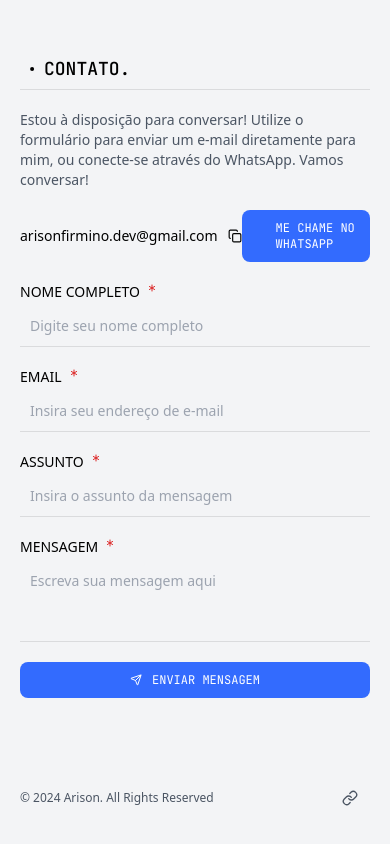
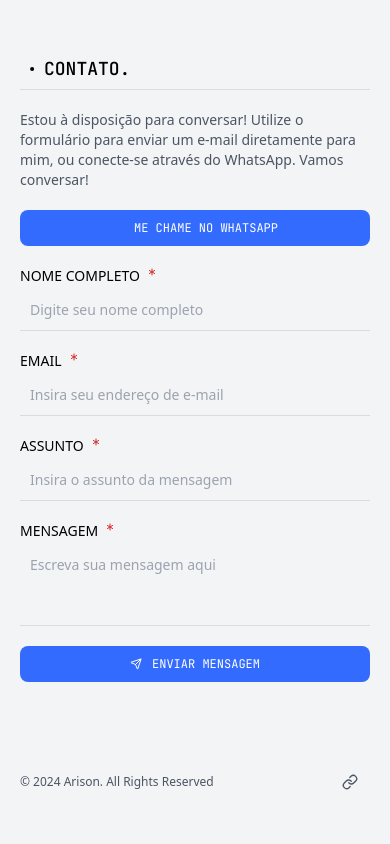
Before and after one commit to arisonfirmino/vuefolio, a Vue app: page / in a window 390 px wide. Shown: the part 3324-4168 px from the top of the page. Built offline with nearby package versions, Linux system fonts and the light colour scheme; some icons are missing; what tailwindcss-animated would draw is missing.

Commit message:
chore: hide email and copy button on mobile, show only on larger screens

```diff
--- a/src/components/Contact/ContactActions.vue
+++ b/src/components/Contact/ContactActions.vue
@@ -1,6 +1,6 @@
 <template>
   <div data-aos="fade-left" class="flex items-center justify-between">
-    <div class="flex items-center gap-2.5">
+    <div class="hidden items-center gap-2.5 md:flex">
       <a
         href="mailto:arisonfirmino.dev@gmail.com"
         target="_blank"
```
